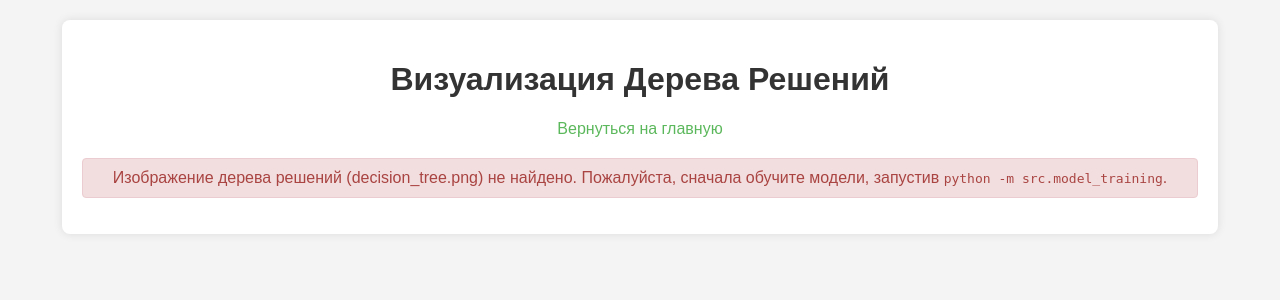
After one commit to amerk-dev/AI_CourseWork, a Flask app: page /decision_tree in a window 1280 px wide. The commit adds this page. Shown: the top 300 px of the page. Run offline with Flask 3, Linux system fonts and the light colour scheme.

Commit message:
add solution tree

```diff
--- a/app.py
+++ b/app.py
@@ -1,14 +1,22 @@
 # credit_risk_app/app.py
-from flask import Flask, request, render_template, jsonify
+from flask import Flask, request, render_template, jsonify, send_from_directory  # <--- Добавлено send_from_directory
 import pandas as pd
-import numpy as np  # Может понадобиться для обработки некоторых значений из формы
+import numpy as np
+import os  # <--- Добавлено
 
-# Импортируем нашу функцию предсказания и конфигурацию (для полей формы)
 from src.predict import make_prediction
-from src.config import CATEGORICAL_COLS_FOR_OHE, ORIGINAL_NUMERICAL_COLS
+from src.config import (
+    CATEGORICAL_COLS_FOR_OHE, ORIGINAL_NUMERICAL_COLS,
+    MODEL_DIR  # <--- Добавлено для пути к изображению дерева
+)
 
 app = Flask(__name__)
 
+# ... (остальной код app.py, включая FORM_FIELDS, OPTIONS, @app.route('/'), @app.route('/api/predict')) ...
+# (Код для @app.route('/') и @app.route('/api/predict') остается таким же, как в предыдущем ответе)
+# ... (весь код до if __name__ == '__main__':)
+
+# Копируем сюда предыдущий код для index и api_predict
 # Определяем поля, которые должны быть в форме.
 # Мы возьмем их из конфигурации, чтобы быть консистентными.
 # 'Job' уже есть в CATEGORICAL_COLS_FOR_OHE
@@ -39,51 +47,34 @@ def index():
     if request.method == 'POST':
         try:
             raw_form_data = request.form.to_dict()
-            form_data = raw_form_data.copy()  # Сохраняем для повторного отображения в форме
+            form_data = raw_form_data.copy()
 
-            # Преобразуем числовые поля из строки в число
-            # и обработаем пустые строки для опциональных категориальных полей
             input_data_for_prediction = {}
             for field in FORM_FIELDS_NUMERICAL:
                 value = raw_form_data.get(field)
                 if value:
                     input_data_for_prediction[field] = float(value) if '.' in value else int(value)
-                else:
-                    # Можно установить значение по умолчанию или вернуть ошибку, если поле обязательное
-                    # Для нашего случая, если числовое поле не заполнено, модель может выдать ошибку при предобработке
-                    # или preprocess_features должен уметь это обрабатывать (например, импутацией)
-                    # Пока что сделаем их обязательными на стороне клиента (HTML) или здесь вернем ошибку.
-                    # Для простоты, предположим, что они будут заполнены (или HTML5 validation сработает)
-                    pass  # или input_data_for_prediction[field] = None и обработать в preprocess
 
             for field in FORM_FIELDS_CATEGORICAL:
                 value = raw_form_data.get(field)
-                # Если 'Unknown' передается как пустая строка из select, или мы хотим None
-                if value == "Unknown" or not value:  # Пустая строка или "Unknown"
-                    input_data_for_prediction[field] = None  # или 'Unknown' если так обрабатывается в preprocess
+                if value == "Unknown" or not value:
+                    input_data_for_prediction[field] = None
                 else:
                     input_data_for_prediction[field] = value
 
-            # 'Job' - числовой, но категориальный по смыслу
             job_value = raw_form_data.get('Job')
             if job_value:
                 input_data_for_prediction['Job'] = int(job_value)
 
-            # Убедимся, что все ожидаемые поля есть, даже если они None
-            # Это важно, т.к. make_prediction ожидает все ключи, которые были при обучении
-            # (хотя preprocess_features с reindex должен это покрывать)
             all_expected_fields = ORIGINAL_NUMERICAL_COLS + CATEGORICAL_COLS_FOR_OHE
             for field_name in all_expected_fields:
                 if field_name not in input_data_for_prediction:
-                    # Это может произойти, если поле не было в форме или не обработано выше
-                    # Для категориальных, если не выбрано, может быть None или "Unknown"
                     if field_name in CATEGORICAL_COLS_FOR_OHE:
-                        input_data_for_prediction[field_name] = None  # или 'Unknown'
-                    else:  # Числовые лучше сделать обязательными
+                        input_data_for_prediction[field_name] = None
+                    else:
                         app.logger.warning(f"Поле {field_name} отсутствует во входных данных для предсказания.")
 
             app.logger.info(f"Данные для предсказания: {input_data_for_prediction}")
-
             prediction = make_prediction(input_data_for_prediction)
 
             if prediction and "error" not in prediction:
@@ -96,14 +87,13 @@ def index():
             else:
                 prediction_result_display = {"error": "Не удалось получить предсказание."}
 
-
         except Exception as e:
             app.logger.error(f"Ошибка при обработке запроса: {e}", exc_info=True)
             prediction_result_display = {"error": f"Произошла внутренняя ошибка: {str(e)}"}
 
     return render_template('index.html',
                            numerical_fields=FORM_FIELDS_NUMERICAL,
-                           categorical_fields_data={  # Данные для генерации select-ов
+                           categorical_fields_data={
                                "Sex": SEX_OPTIONS,
                                "Housing": HOUSING_OPTIONS,
                                "Saving accounts": SAVING_ACCOUNTS_OPTIONS,
@@ -112,36 +102,43 @@ def index():
                            },
                            job_options=JOB_OPTIONS,
                            prediction=prediction_result_display,
-                           form_data=form_data  # Передаем введенные данные обратно в шаблон
+                           form_data=form_data
                            )
 
 
-# Можно добавить эндпоинт API, если нужно
 @app.route('/api/predict', methods=['POST'])
 def api_predict():
     if not request.is_json:
         return jsonify({"error": "Missing JSON in request"}), 400
-
     data = request.get_json()
-
-    # Простая валидация (можно улучшить)
-    # Убедимся, что data - это dict (для одного предсказания)
     if not isinstance(data, dict):
         return jsonify({"error": "Input data should be a JSON object"}), 400
-
-    # Здесь можно добавить более строгую валидацию ключей и типов данных
-
     try:
         prediction_result = make_prediction(data)
         if "error" in prediction_result:
-            return jsonify(prediction_result), 400  # или 500 в зависимости от ошибки
+            return jsonify(prediction_result), 400
         return jsonify(prediction_result)
     except Exception as e:
         app.logger.error(f"API Error: {e}", exc_info=True)
         return jsonify({"error": "Internal server error during prediction"}), 500
 
 
+# Новый маршрут для отображения дерева решений
+@app.route('/decision_tree')
+def decision_tree_page():
+    # Путь к изображению дерева. Имя файла должно совпадать с тем, что генерируется в model_training.py
+    tree_image_filename = 'decision_tree.png'
+    tree_image_exists = os.path.exists(os.path.join(MODEL_DIR, tree_image_filename))
+    return render_template('decision_tree.html', tree_image_filename=tree_image_filename,
+                           tree_image_exists=tree_image_exists)
+
+
+# Маршрут для отдачи статических файлов (изображения дерева) из папки models
+# Flask по умолчанию ищет статику в папке 'static'. Мы делаем это для 'models'.
+@app.route('/models/<filename>')
+def serve_model_file(filename):
+    return send_from_directory(MODEL_DIR, filename)
+
+
 if __name__ == '__main__':
-    # Перед запуском убедитесь, что модель обучена!
-    # python -m src.model_training
     app.run(debug=True, port=5000)
--- a/requirements.txt
+++ b/requirements.txt
@@ -5,3 +5,4 @@ tensorflow
 joblib
 matplotlib
 flask
+graphviz
--- /dev/null
+++ b/templates/decision_tree.html
@@ -0,0 +1,32 @@
+<!DOCTYPE html>
+<html lang="ru">
+<head>
+    <meta charset="UTF-8">
+    <meta name="viewport" content="width=device-width, initial-scale=1.0">
+    <title>Визуализация Дерева Решений</title>
+    <style>
+        body { font-family: sans-serif; margin: 20px; background-color: #f4f4f4; color: #333; }
+        .container { background-color: #fff; padding: 20px; border-radius: 8px; box-shadow: 0 0 10px rgba(0,0,0,0.1); max-width: 90%; margin: auto; text-align: center; }
+        h1 { color: #333; }
+        img { max-width: 100%; height: auto; border: 1px solid #ddd; margin-top: 20px; }
+        a { color: #5cb85c; text-decoration: none; }
+        a:hover { text-decoration: underline; }
+        .message { margin-top: 20px; padding: 10px; border-radius: 4px; }
+        .message.error { background-color: #f2dede; color: #a94442; border: 1px solid #ebccd1;}
+    </style>
+</head>
+<body>
+    <div class="container">
+        <h1>Визуализация Дерева Решений</h1>
+        <p><a href="{{ url_for('index') }}">Вернуться на главную</a></p>
+
+        {% if tree_image_exists %}
+            <p>Это дерево решений было обучено на тех же данных, что и основная нейросетевая модель. Оно может помочь понять некоторые зависимости в данных.</p>
+            <img src="{{ url_for('serve_model_file', filename=tree_image_filename) }}" alt="Дерево Решений">
+        {% else %}
+            <p class="message error">Изображение дерева решений ({{ tree_image_filename }}) не найдено.
+            Пожалуйста, сначала обучите модели, запустив <code>python -m src.model_training</code>.</p>
+        {% endif %}
+    </div>
+</body>
+</html>
```
Also changed, not shown: src/model_training.py (+73 -18 lines), templates/index.html (+74 -17 lines), 1 other file.
